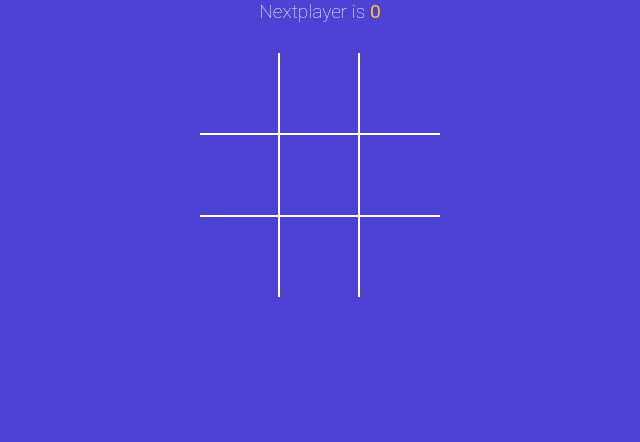
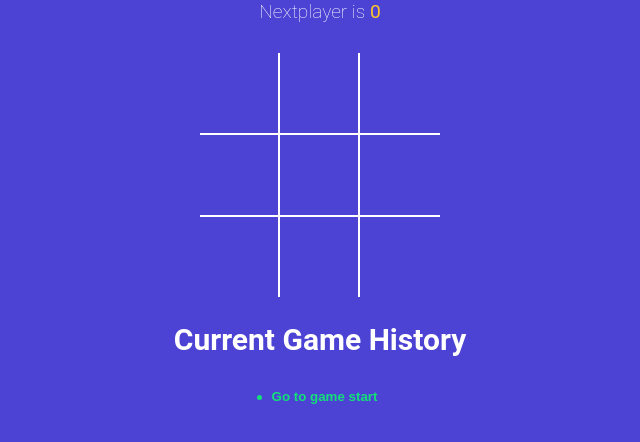
Before and after one commit to Annkz/tic-tac-toe-game, a React (Vite) app: page / in a window 1280 px wide. Shown: the top 442 px of the page, without its empty margins (320-960 px from the left). Built offline with nearby package versions, Linux system fonts and the light colour scheme.

Commit message:
added game history

```diff
--- a/src/App.jsx
+++ b/src/App.jsx
@@ -2,36 +2,64 @@
 import {useState} from 'react'
 import Board from './components/Board'
 import StatusMessage from './components/statusMessage';
+import History from './components/History';
 import { calculateWinner } from './winner';
 
 function App() {
-  const [squares, setSquares] = useState(Array(9).fill(null))
-  const [isXNext, setIsXNext] = useState(false);
-  const winner = calculateWinner(squares);
+  const [history, setHistory] = useState([{squares: Array(9).fill(null), isXNext : false}])
+
+  const [currentMove, setCurrentMove] = useState(0);
+
+  const gamingBoard = history[currentMove]
+
+
+  const winner = calculateWinner(gamingBoard.squares);
 
 
   const handleSquareClick = clickedPosition => {
 
-    if(squares[clickedPosition] || winner){
+    if(gamingBoard.squares[clickedPosition] || winner){
         return;
     }
 
-    setSquares((currentSquares)=>{
-        return currentSquares.map((squareValue, position) =>{
+    setHistory((currentHistory)=>{
+        const isTraversing = currentMove+1 !== currentHistory.length;
+
+        const lastGamingState =isTraversing? currentHistory[currentMove]: currentHistory[currentHistory.length-1]
+
+
+        const nextSquaresState = lastGamingState.squares.map((squareValue, position) =>{
             if(clickedPosition===position){
-                return isXNext?'X':'0';
+                return lastGamingState.isXNext?'X':'0';
             }
             return squareValue
         })
-    })
 
-    setIsXNext((currentIsXNext)=> !currentIsXNext)
+
+        const base = isTraversing?currentHistory.slice(0, currentHistory.indexOf(lastGamingState)+1):currentHistory;
+
+        return base.concat({squares: nextSquaresState , isXNext : !lastGamingState.isXNext})
+
+    });
+
+    // setIsXNext((currentIsXNext)=> !currentIsXNext)
+    setCurrentMove(move => move+1)
   };
+
+  const moveTo = move =>{
+    setCurrentMove(move)
+  }
+
+
+
 
   return (
     <div className="app">
-      <StatusMessage winner={winner} isXNext={isXNext} squares={squares} />
-      <Board squares={squares} handleSquareClick = {handleSquareClick}/>
+      <StatusMessage winner={winner} gamingBoard={gamingBoard} />
+      <Board squares={gamingBoard.squares} handleSquareClick = {handleSquareClick}/>
+
+      <h2>Current Game History</h2>
+      <History history={history} moveTo={moveTo} currentMove={currentMove}/>
     </div>
   )
 }
--- /dev/null
+++ b/src/components/History.jsx
@@ -0,0 +1,21 @@
+const History = ({ history, moveTo, currentMove }) => {
+  return (
+    <div className="history-wrapper">
+      <ul className="history">
+        {history.map((_, index) => (
+          <li key={index}>
+            <button
+              type="button"
+              className={`btn-move ${currentMove === index?'active':''}`}
+              onClick={() => moveTo(index)}
+            >
+              {index === 0 ? 'Go to game start' : `Go to move #${index}`}
+            </button>
+          </li>
+        ))}
+      </ul>
+    </div>
+  );
+};
+
+export default History;
--- a/src/components/statusMessage.jsx
+++ b/src/components/statusMessage.jsx
@@ -1,4 +1,5 @@
-const StatusMessage = ({winner, isXNext, squares})=>{
+const StatusMessage = ({winner, gamingBoard})=>{
+    const {squares, isXNext} = gamingBoard;
 
     const noMovesLeft = squares.every((squareValue)=> squareValue!==null)
     const nextPlayer = isXNext? 'X' : '0';
```
